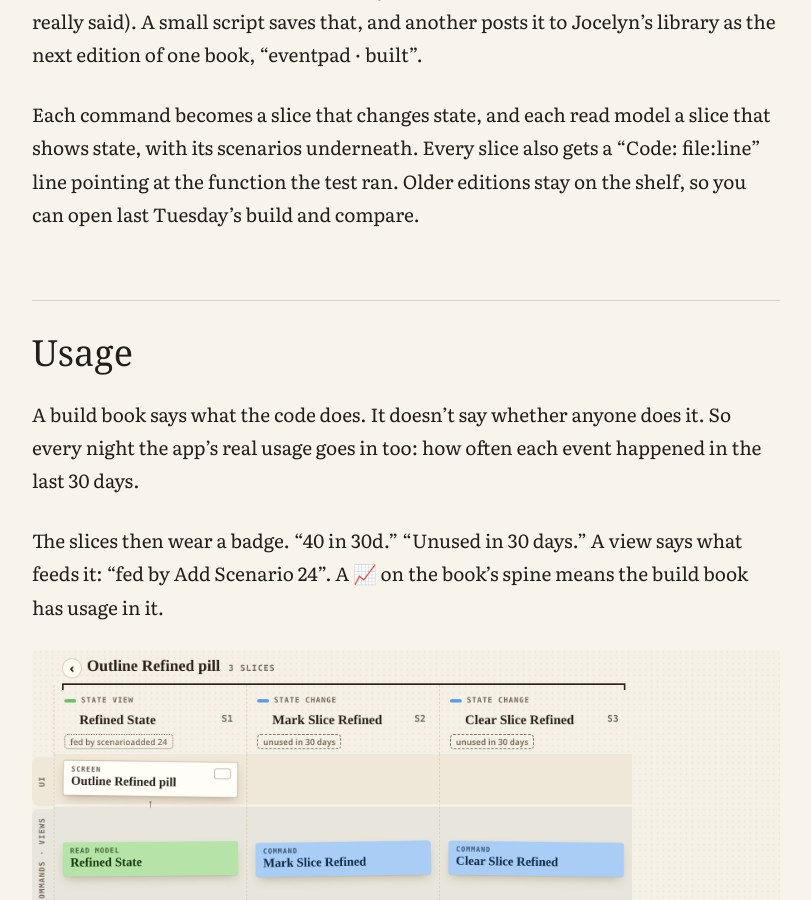
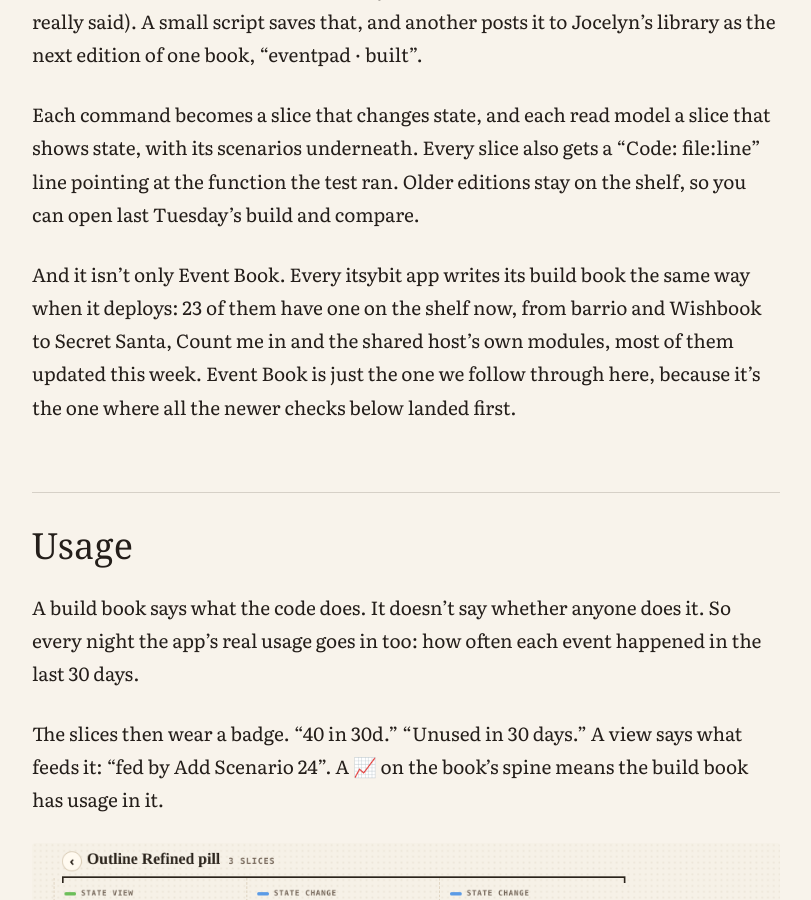
Before and after one commit to itsybit-agent/itsybot-devlog, a Jekyll site: the page built from _posts/2026-11-08-how-event-book-proves-whats-built.md, in a window 1280 px wide and 900 px high, scrolled down 1159 px. Shown: the whole window, without its empty margins (234-1045 px from the left). Built offline with Jekyll 4.4.1, drawn with Linux system fonts in a browser that asks for light colours; some web fonts are replaced.

Commit message:
devlog: build books come from every itsybit app's deploy, not only Event Book's (#32)
Claude-Session: https://claude.ai/code/session_0123KfApvawmwgYNfSXbVhNJ

Co-authored-by: Claude Opus 5.5 <noreply@anthropic.com>

```diff
--- a/_posts/2026-11-08-how-event-book-proves-whats-built.md
+++ b/_posts/2026-11-08-how-event-book-proves-whats-built.md
@@ -16,6 +16,8 @@ Most books in Event Book are plans: someone draws the events, commands and views
 Every time Event Book deploys, its CI runs the Given/When/Then tests with an export switched on. Each scenario comes out with the events it started from, the command it ran, and the events it really recorded (or, for a view, what the view really said). A small script saves that, and another posts it to Jocelyn's library as the next edition of one book, "eventpad · built".
 
 Each command becomes a slice that changes state, and each read model a slice that shows state, with its scenarios underneath. Every slice also gets a "Code: file:line" line pointing at the function the test ran. Older editions stay on the shelf, so you can open last Tuesday's build and compare.
+
+And it isn't only Event Book. Every itsybit app writes its build book the same way when it deploys: 23 of them have one on the shelf now, from barrio and Wishbook to Secret Santa, Count me in and the shared host's own modules, most of them updated this week. Event Book is just the one we follow through here, because it's the one where all the newer checks below landed first.
 
 ## Usage
 
```
